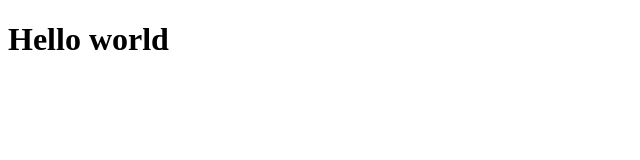
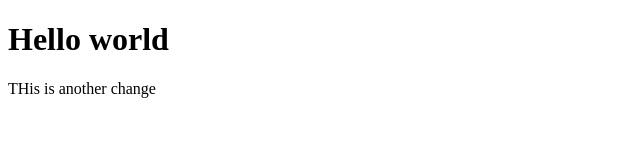
Before and after one commit to koryskelton/first_repository, a plain HTML site: page index.html in a window 1280 px wide. Shown: the whole page, without its empty margins (0-640 px from the left). Drawn offline with Linux system fonts and the light colour scheme.

Commit message:
added body text

```diff
--- a/index.html
+++ b/index.html
@@ -7,6 +7,7 @@
     <title>My first upload</title>
 </head>
     <h1>Hello world</h1>
+    <p>THis is another change</p>
 <body>
 
 </body>
```
